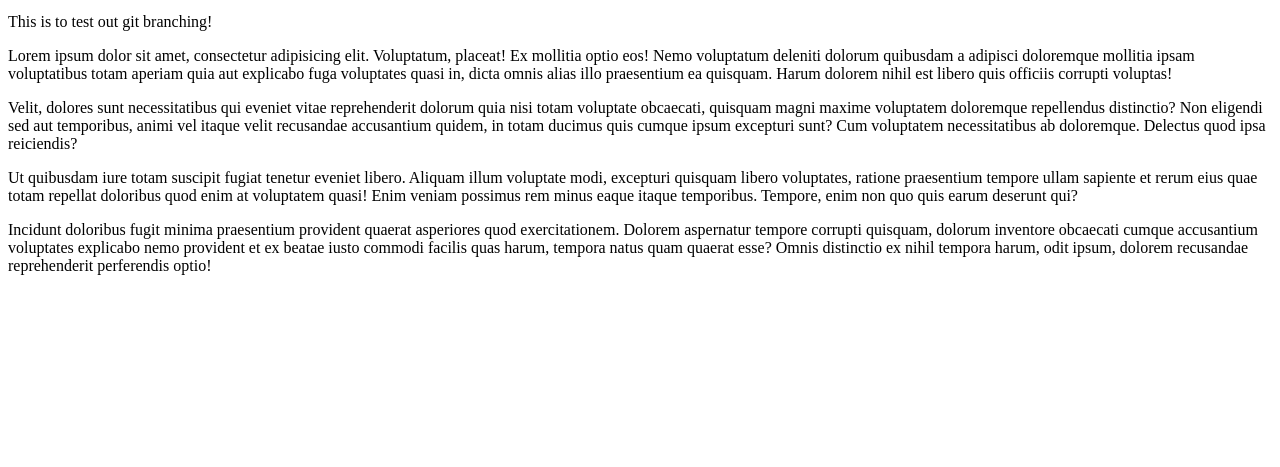
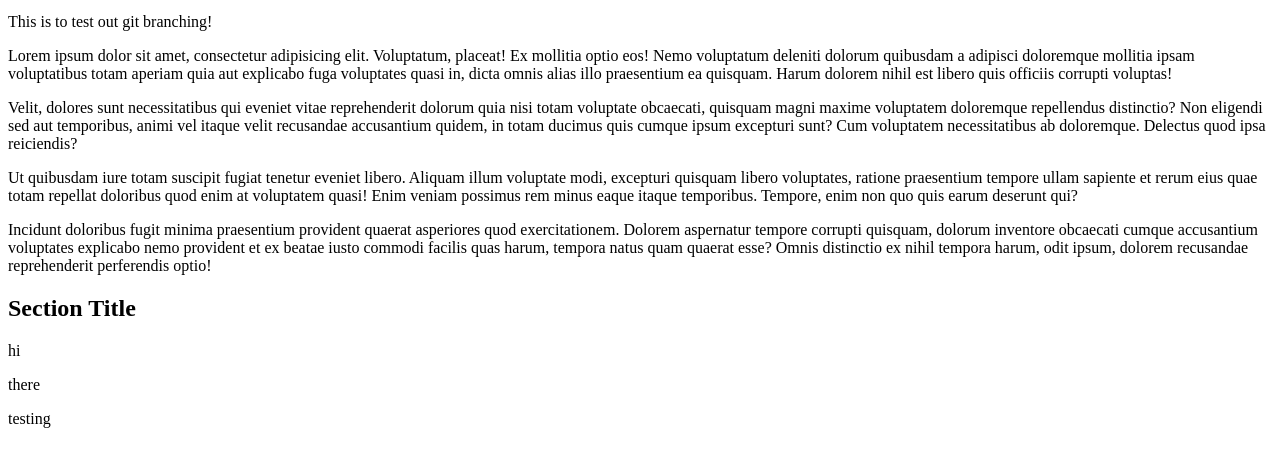
Before and after one commit to jhe04/git-branching-testing, a plain HTML site: page index.html in a window 1280 px wide. Shown: the part 119-586 px from the top of the page. Drawn offline with Linux system fonts and the light colour scheme.

Commit message:
new changes

```diff
--- a/index.html
+++ b/index.html
@@ -53,5 +53,14 @@
         dolorem recusandae reprehenderit perferendis optio!
       </p>
     </div>
+
+    <h2>Section Title</h2>
+    <section>
+      <div>
+        <p>hi</p>
+        <p>there</p>
+        <p>testing</p>
+      </div>
+    </section>
   </body>
 </html>
```
